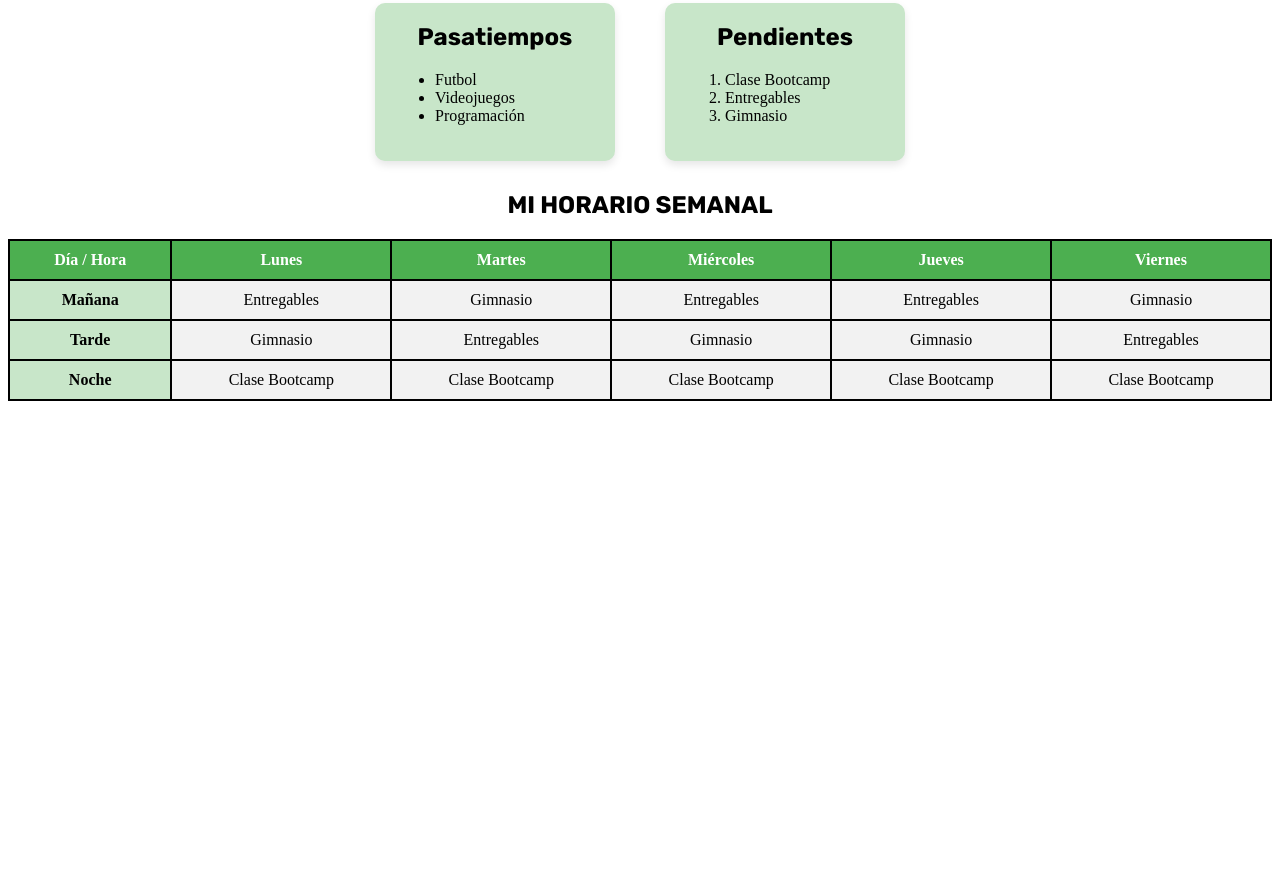
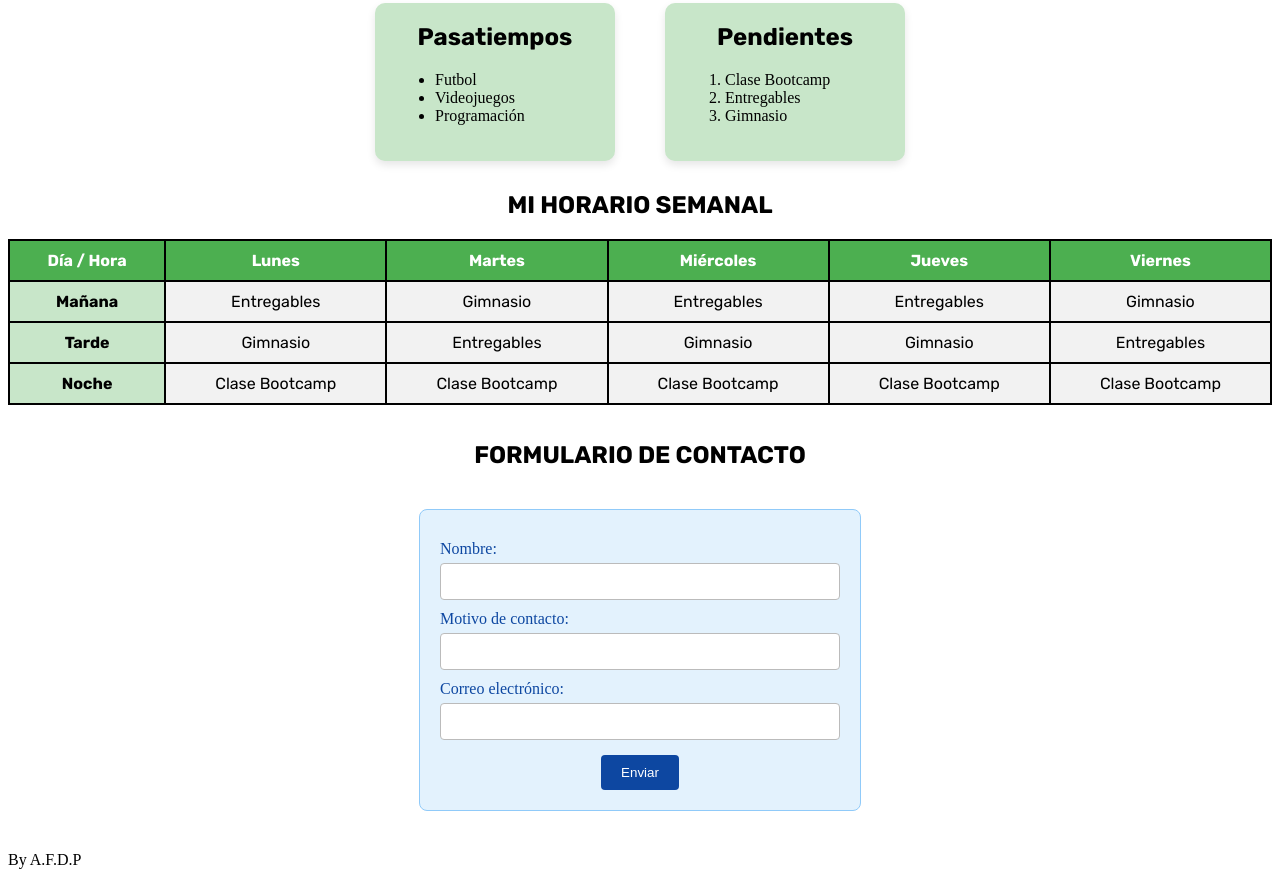
Before and after one commit to pipedaguer/Laboratorio-1-Fundamentos-de-Programaci-n-HTML-y-GIT, a plain HTML site: page index.html in a window 1280 px wide. Shown: the part 844-1721 px from the top of the page. Before the commit the page ends 1253 px from the top, so only its background shows below. Drawn offline with Linux system fonts and the light colour scheme.

Commit message:
agregando nuevo formulario

```diff
--- a/index.html
+++ b/index.html
@@ -28,6 +28,7 @@
     <div class="imagen-mia">
         <img class="imagen-yo" src="SoYo.jpg" alt="SoyYo" />
     </div><br>
+
     <!-- PARRAFOS, VOY USAR CLASES CON DIVISIONES (DIV) PARA ESTILIZAR DE MANERA ORGANIZADA -->
     <div class="parrafos">
         <h2>
@@ -59,6 +60,7 @@
         <a href="https://www.instagram.com/pipedaguer/" target="_blank" class="boton-red">INSTAGRAM</a>
 
     </div>
+
     <!-- LISTA DESORDENADA Y ORDENADA, VOY USAR CLASES CON DIVISIONES (DIV) PARA ESTILIZAR DE MANERA ORGANIZADA -->
     <div class="listas">
         <div class="lista-desordenada">
@@ -79,6 +81,7 @@
             </ol>
         </div>
     </div>
+
     <!-- TABLA, VOY USAR CLASES CON DIVISIONES (DIV) PARA ESTILIZAR DE MANERA ORGANIZADA, LA TABLA VA DENTRO DE UNA SECCIÓN -->
     <section>
         <div class="tabla-horario">
@@ -122,7 +125,60 @@
                 </tbody>
             </table>
         </div>
+    <br><br>
+
+    <!-- FORMULARIO -->
+     <h2>FORMULARIO DE CONTACTO</h2>
+    <form id="formulario-contacto">
+        <label for="nombre">Nombre:</label>
+        <input type="text" id="nombre" required>
+
+        <label for="motivo">Motivo de contacto:</label>
+        <input type="text" id="motivo" required>
+
+        <label for="correo">Correo electrónico:</label>
+        <input type="email" id="correo" required>
+
+        <input type="submit" value="Enviar">
+    </form>
+
+    <p id="mensaje"></p>
+
+    <script>
+        const URL_SCRIPT = "https://script.google.com/macros/s/AKfycbzB6JlGZfrYNe0YQOCD32INX_Oh_x0n3jskGo3AG6ypBlPni7pCFUGAew6PXuEcEpJdug/exec; // <- pega la URL aquí";
+
+        document.getElementById("formulario-contacto").addEventListener("submit", function (e) {
+            e.preventDefault();
+
+            const datos = {
+                nombre: document.getElementById("nombre").value,
+                motivo: document.getElementById("motivo").value,
+                correo: document.getElementById("correo").value
+            };
+
+            fetch(URL_SCRIPT, {
+                method: "POST",
+                body: JSON.stringify(datos),
+                headers: { "Content-Type": "application/json" }
+            })
+                .then(res => res.json())
+                .then(respuesta => {
+                    document.getElementById("mensaje").textContent = respuesta.mensaje;
+                })
+                .catch(error => {
+                    document.getElementById("mensaje").textContent = "Ocurrió un error";
+                    console.error(error);
+                });
+
+            this.reset();
+        });
+    </script>
+    <section>
+        <footer>
+            By A.F.D.P
+        </footer>
     </section>
+
 </body>
 
 </html>
--- a/style.css
+++ b/style.css
@@ -87,11 +87,13 @@ h1 {
 
 /* Estilos de las tablas */
 .tabla-horario {
+    font-family: "Rubik", sans-serif;
     margin-top: 30px;
     text-align: center;
 }
 
 table {
+    font-family: "Rubik", sans-serif;
     width: 100%;
     border-collapse: collapse;
     background-color: #f2f2f2;
@@ -99,6 +101,7 @@ table {
 
 th,
 td {
+    font-family: "Rubik", sans-serif;
     border: 2px solid #888;
     border-color: black;
     padding: 10px;
@@ -106,10 +109,58 @@ td {
 }
 
 thead {
+    font-family: "Rubik", sans-serif;
     background-color: #4CAF50;
     color: white;
 }
 
 tbody th {
+    font-family: "Rubik", sans-serif;
     background-color: #c8e6c9;
 }
+
+/* Estilos del formulario */
+#formulario-contacto {
+    max-width: 90%;
+    width: 400px;
+    margin: 40px auto;
+    padding: 20px;
+    background-color: #e3f2fd;
+    border: 1px solid #90caf9;
+    border-radius: 8px;
+    text-align: center;
+}
+
+#formulario-contacto h2 {
+    margin-bottom: 20px;
+    color: #0d47a1;
+}
+
+#formulario-contacto label {
+    display: block;
+    margin: 10px 0 5px;
+    text-align: left;
+    color: #0d47a1;
+}
+#formulario-contacto input[type="text"],
+#formulario-contacto input[type="email"] {
+    width: 100%;
+    padding: 10px;
+    border: 1px solid #bbb;
+    border-radius: 4px;
+    box-sizing: border-box;
+}
+
+#formulario-contacto input[type="submit"] {
+    margin-top: 15px;
+    padding: 10px 20px;
+    background-color: #0d47a1;
+    color: white;
+    border: none;
+    border-radius: 4px;
+    cursor: pointer;
+}
+
+#formulario-contacto input[type="submit"]:hover {
+    background-color: #1565c0;
+}
```
